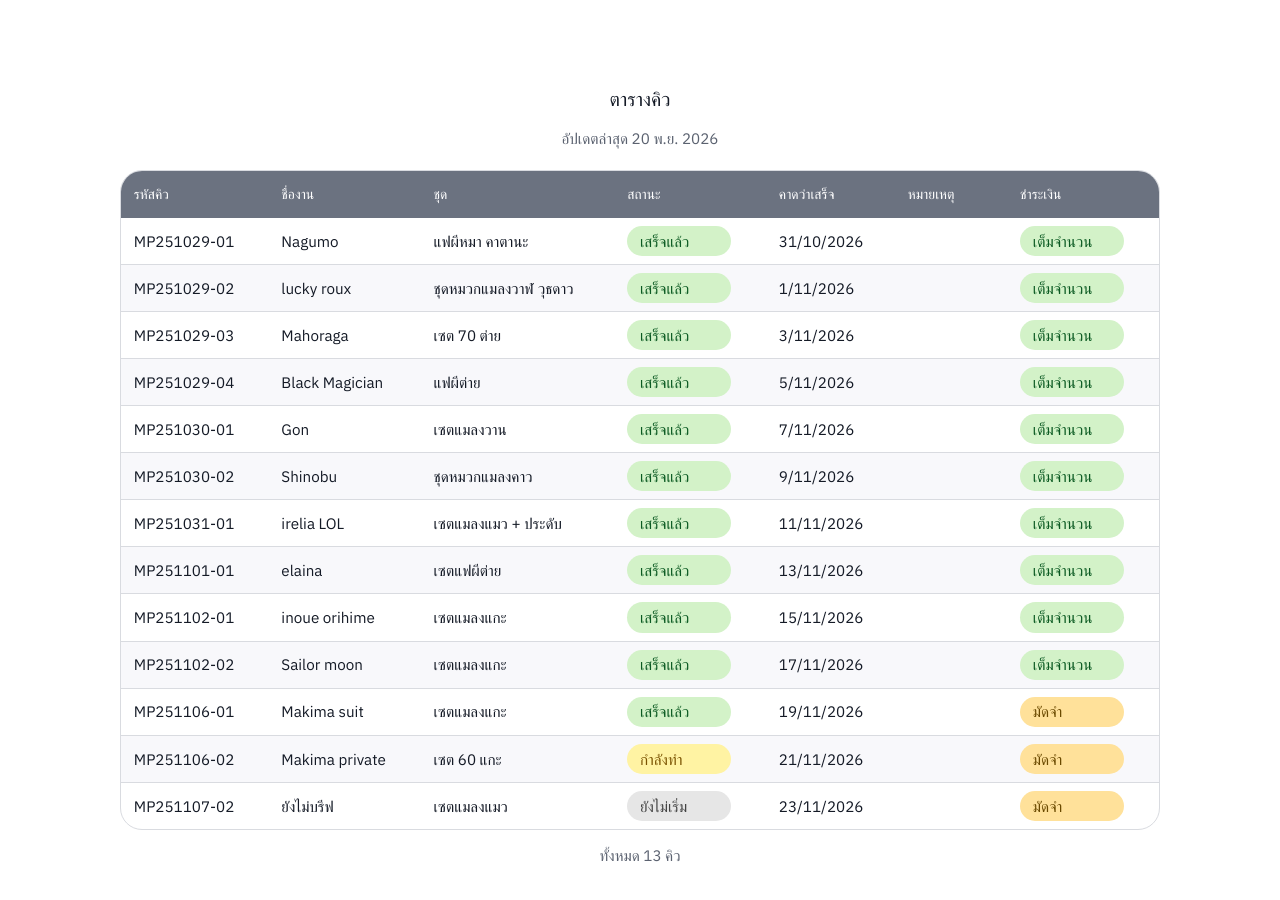
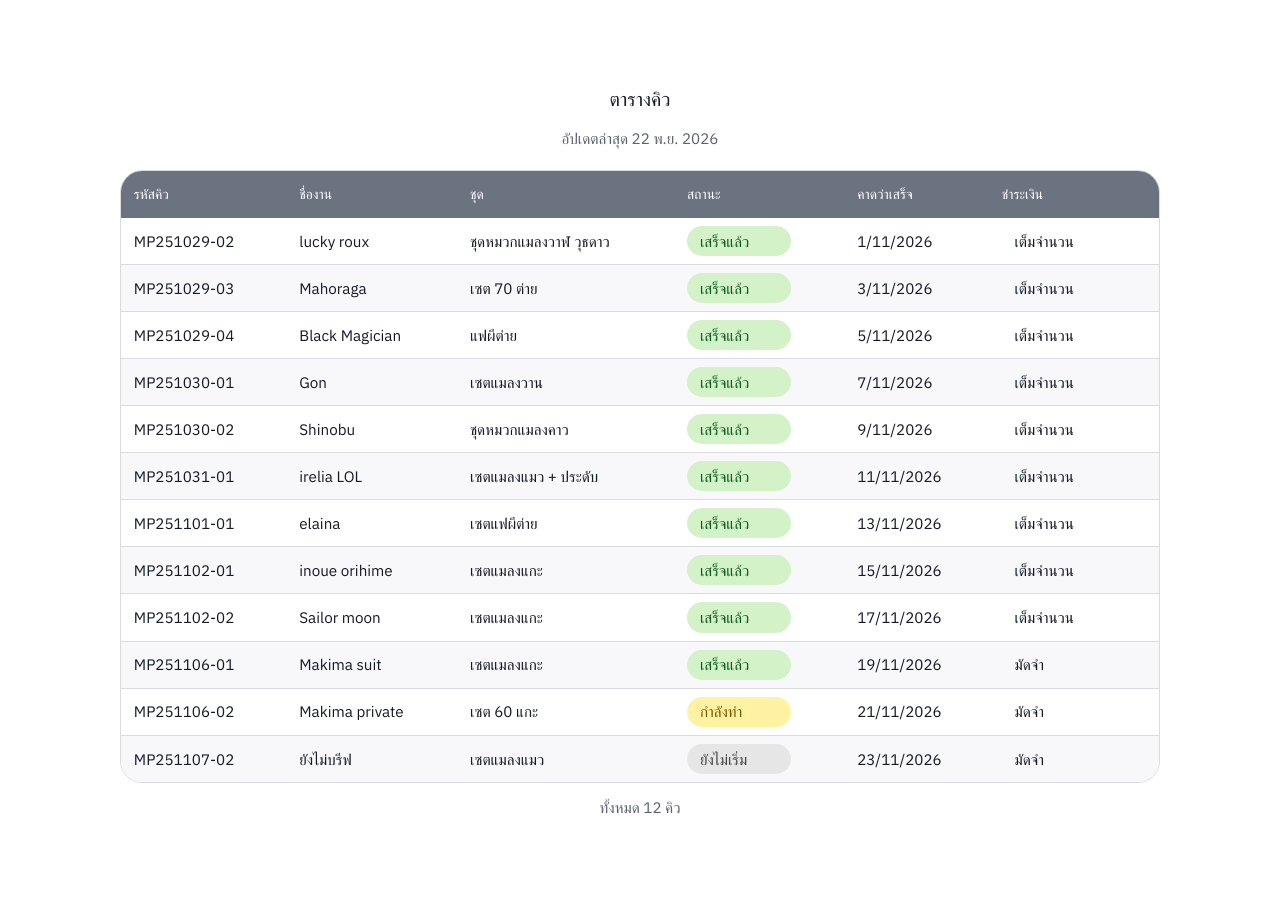
Before and after one commit to fah618/Mipple-Shop, a plain HTML site: page index.html in a window 1280 px wide. Shown: the part 1560-2460 px from the top of the page. After the commit the page ends 2428 px from the top, so only its background shows below. Drawn offline with Linux system fonts and the light colour scheme; animation ran at ten frames a second; a web font is replaced by a local one.

Commit message:
remove note from table

```diff
--- a/content/queue.js
+++ b/content/queue.js
@@ -5,20 +5,19 @@
    date   : expected finish date, YYYY-MM-DD
    updated: set to today's date when you change something (shown above the table), or null */
 window.MIPPLE_QUEUE = {
-  "updated": "2026-11-20T09:41:41.324Z",
+  "updated": "2026-11-22T08:32:25.646Z",
   "rows": [
-    {"id": "MP251029-01", "name": "Nagumo", "type": "แฟผีหมา คาตานะ", "status": "done", "date": "2026-10-31", "note": "", "payment": "full"},
-    {"id": "MP251029-02", "name": "lucky roux", "type": "ชุดหมวกแมลงวาฬ วุธดาว", "status": "done", "date": "2026-11-01", "note": "", "payment": "full"},
-    {"id": "MP251029-03", "name": "Mahoraga", "type": "เซต 70 ต่าย", "status": "done", "date": "2026-11-03", "note": "", "payment": "full"},
-    {"id": "MP251029-04", "name": "Black Magician", "type": "แฟผีต่าย", "status": "done", "date": "2026-11-05", "note": "", "payment": "full"},
-    {"id": "MP251030-01", "name": "Gon", "type": "เซตแมลงวาน", "status": "done", "date": "2026-11-07", "note": "", "payment": "full"},
-    {"id": "MP251030-02", "name": "Shinobu", "type": "ชุดหมวกแมลงคาว", "status": "done", "date": "2026-11-09", "note": "", "payment": "full"},
-    {"id": "MP251031-01", "name": "irelia LOL", "type": "เซตแมลงแมว + ประดับ", "status": "done", "date": "2026-11-11", "note": "", "payment": "full"},
-    {"id": "MP251101-01", "name": "elaina", "type": "เซตแฟผีต่าย", "status": "done", "date": "2026-11-13", "note": "", "payment": "full"},
-    {"id": "MP251102-01", "name": "inoue orihime", "type": "เซตแมลงแกะ", "status": "done", "date": "2026-11-15", "note": "", "payment": "full"},
-    {"id": "MP251102-02", "name": "Sailor moon", "type": "เซตแมลงแกะ", "status": "done", "date": "2026-11-17", "note": "", "payment": "full"},
-    {"id": "MP251106-01", "name": "Makima suit", "type": "เซตแมลงแกะ", "status": "done", "date": "2026-11-19", "note": "", "payment": "dep"},
-    {"id": "MP251106-02", "name": "Makima private", "type": "เซต 60 แกะ", "status": "wip", "date": "2026-11-21", "note": "", "payment": "dep"},
-    {"id": "MP251107-02", "name": "ยังไม่บรีฟ", "type": "เซตแมลงแมว", "status": "wait", "date": "2026-11-23", "note": "", "payment": "dep"}
+    {"id":"MP251029-02","name":"lucky roux","type":"ชุดหมวกแมลงวาฬ วุธดาว","status":"done","date":"2026-11-01","payment":"full"},
+    {"id":"MP251029-03","name":"Mahoraga","type":"เซต 70 ต่าย","status":"done","date":"2026-11-03","payment":"full"},
+    {"id":"MP251029-04","name":"Black Magician","type":"แฟผีต่าย","status":"done","date":"2026-11-05","payment":"full"},
+    {"id":"MP251030-01","name":"Gon","type":"เซตแมลงวาน","status":"done","date":"2026-11-07","payment":"full"},
+    {"id":"MP251030-02","name":"Shinobu","type":"ชุดหมวกแมลงคาว","status":"done","date":"2026-11-09","payment":"full"},
+    {"id":"MP251031-01","name":"irelia LOL","type":"เซตแมลงแมว + ประดับ","status":"done","date":"2026-11-11","payment":"full"},
+    {"id":"MP251101-01","name":"elaina","type":"เซตแฟผีต่าย","status":"done","date":"2026-11-13","payment":"full"},
+    {"id":"MP251102-01","name":"inoue orihime","type":"เซตแมลงแกะ","status":"done","date":"2026-11-15","payment":"full"},
+    {"id":"MP251102-02","name":"Sailor moon","type":"เซตแมลงแกะ","status":"done","date":"2026-11-17","payment":"full"},
+    {"id":"MP251106-01","name":"Makima suit","type":"เซตแมลงแกะ","status":"done","date":"2026-11-19","payment":"dep"},
+    {"id":"MP251106-02","name":"Makima private","type":"เซต 60 แกะ","status":"wip","date":"2026-11-21","payment":"dep"},
+    {"id":"MP251107-02","name":"ยังไม่บรีฟ","type":"เซตแมลงแมว","status":"wait","date":"2026-11-23","payment":"dep"}
   ]
 };
--- a/index.html
+++ b/index.html
@@ -55,7 +55,7 @@
 <p style="margin:1.6rem 0 0"><a class="btn fill" style="display:inline-block;padding:.9rem 1.8rem" href="pages/works/index.html">ดูผลงาน</a></p></section>
 
 <section class="more wide" id="table"><h2>ตารางคิว</h2><p class="hint" id="qupd">เช็คสถานะงานและวันที่คาดว่าเสร็จของแต่ละคิว</p>
-<div class="qwrap"><table class="qt"><thead><tr><th>รหัสคิว</th><th>ชื่องาน</th><th>ชุด</th><th>สถานะ</th><th>คาดว่าเสร็จ</th><th>หมายเหตุ</th><th>ชำระเงิน</th></tr></thead><tbody id="qtb"></tbody></table></div>
+<div class="qwrap"><table class="qt"><thead><tr><th>รหัสคิว</th><th>ชื่องาน</th><th>ชุด</th><th>สถานะ</th><th>คาดว่าเสร็จ</th><th>ชำระเงิน</th></tr></thead><tbody id="qtb"></tbody></table></div>
 <p class="qcnt" id="qcnt"></p></section>
 </main>
 <script src="content/queue.js"></script>
--- a/scripts/queue.js
+++ b/scripts/queue.js
@@ -9,9 +9,9 @@
   tb.innerHTML = rows.length ? rows.map(function (r) {
     return '<tr><td><span class="qid">' + esc(r.id) + '</span></td><td>' + esc(r.name) + '</td><td>' + esc(r.type) + '</td>' +
       '<td><span class="qp qs-' + esc(r.status) + '">' + esc(STATUS[r.status] || r.status) + '</span></td>' +
-      '<td class="qd">' + fmt(r.date) + '</td><td class="qnote">' + esc(r.note) + '</td>' +
+      '<td class="qd">' + fmt(r.date) + '</td>' +
       '<td><span class="qp qp-' + esc(r.payment) + '">' + esc(PAYMENT[r.payment] || r.payment) + '</span></td></tr>';
-  }).join('') : '<tr><td colspan="7" class="qempty">ยังไม่มีคิว</td></tr>';
+  }).join('') : '<tr><td colspan="6" class="qempty">ยังไม่มีคิว</td></tr>';
   var cnt = document.getElementById('qcnt'); if (cnt) cnt.textContent = 'ทั้งหมด ' + rows.length + ' คิว';
   if (data.updated) {
     var u = document.getElementById('qupd');
--- a/styles/queue.css
+++ b/styles/queue.css
@@ -6,12 +6,11 @@
 .qt tr:last-child td{border-bottom:0}
 .qt tbody tr:nth-child(even){background:#f8f8fb}
 .qt td.qd{white-space:nowrap}
-.qt td.qnote{color:var(--grey);min-width:6rem}
 .qid{display:inline-block;white-space:nowrap;font-variant-numeric:tabular-nums}
 .qp{display:inline-block;min-width:6.5rem;padding:.18rem .8rem;border-radius:999px;white-space:nowrap}
 /* status */
 .qs-done{background:#d3f2c8;color:#0b5a22}.qs-wip{background:#fff3a3;color:#7a5200}.qs-wait{background:#e6e6e6;color:#444}.qs-no{background:#ff9a85;color:#7a1608}
 /* payment */
-.qp-full{background:#d3f2c8;color:#0b5a22}.qp-dep{background:#ffe19a;color:#6b4a00}.qp-none{background:#e6e7ec;color:#3b404c}
+.qp-full{white-space:nowrap}.qp-dep{white-space:nowrap}.qp-none{white-space:nowrap}
 .qempty{padding:2rem;text-align:center;color:var(--grey)}
 .qcnt{color:var(--grey);font-size:.88rem;margin:.8rem 0 0!important}
```
